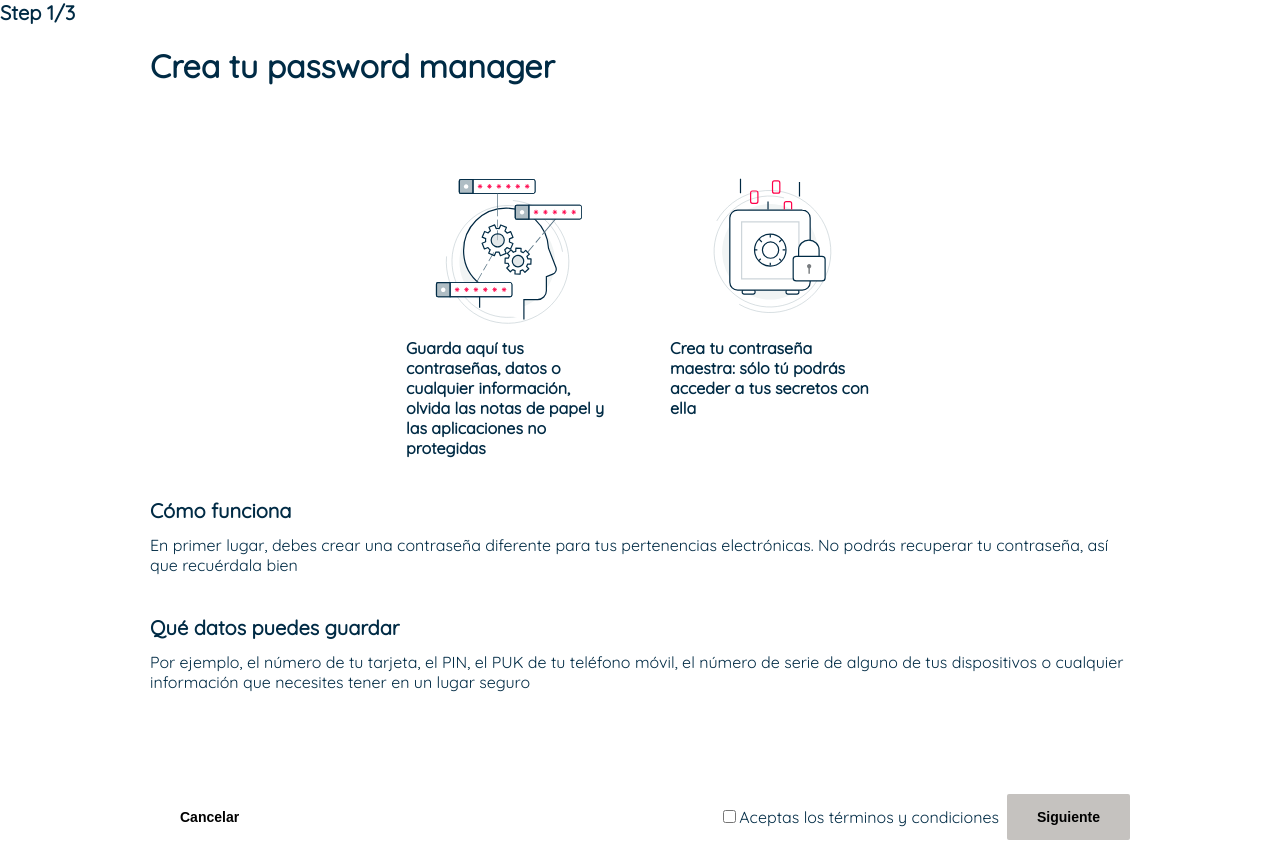
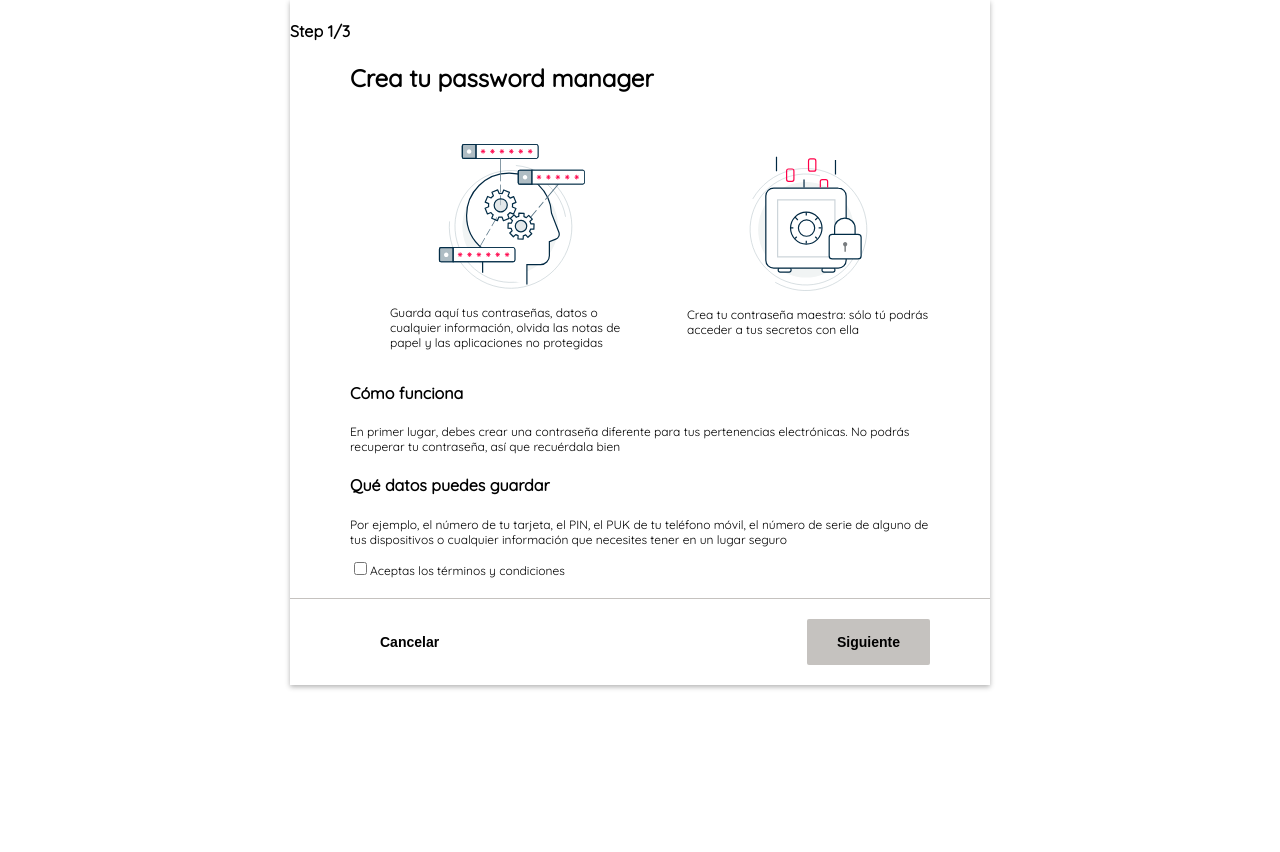
Before and after one commit to mvtercero/password-wizard, a React (Create React App) app: page / in a window 1280 px wide. After the commit the page ends 800 px from the top, so only its background shows below. Built offline with nearby package versions, Linux system fonts and the light colour scheme.

Commit message:
fix: fix some styles

```diff
--- /dev/null
+++ b/src/App.css
@@ -0,0 +1,5 @@
+.app {
+  display: flex;
+  align-items: center;
+  justify-content: center;
+}
--- a/src/App.js
+++ b/src/App.js
@@ -1,12 +1,12 @@
 import React from 'react'
-import Layout from './components/Layout'
 import Manager from './components/Manager'
+import './App.css'
 
 function App() {
   return (
-    <Layout>
+    <div className="app">
      <Manager/>
-    </Layout>
+    </div>
   )
 }
 
--- a/src/components/Manager/Manager.css
+++ b/src/components/Manager/Manager.css
@@ -1,3 +1,11 @@
-.steps-content {
-  padding: 0 150px;
+.manager {
+  width: 700px;
+  background-color: #ffffff;
+  box-shadow: 0 2px 5px rgba(0, 0, 0, 0.3);
 }
+
+.manager__title {
+  margin: 0;
+  padding-left: 60px;
+  font-size: var(--xl-size);
+}
--- a/src/components/Manager/index.js
+++ b/src/components/Manager/index.js
@@ -9,12 +9,12 @@ const Manager = () => {
   let steps = Steps(step, setStep, password, setPassword)
 
   return (
-    <div>
+    <div className="manager">
       <h4>
         Step {step + 1}/{steps.length}
       </h4>
-      <div className="steps-content">
-        <h1>Crea tu password manager</h1>
+      <div>
+        <h1 className="manager__title">Crea tu password manager</h1>
         {steps[`${step}`].content}
       </div>
     </div>
--- a/src/index.css
+++ b/src/index.css
@@ -28,16 +28,9 @@ Variables
   --black: #000000;
   --gray-light: #c5c2bf;
   --danger: #ff0000;
-  --xxl-size: 56px;
+  --xl-size: 24px;
   --l-size: 20px;
   --m-size: 16px;
   --s-size: 12px;
   --xs-size: 10px;
-  --xxl-line-height: 72px;
-  --m-line-height: 24px;
-  --s-line-height: 20px;
-  --xs-line-height: 16px;
-  --regular-weigth: 400;
-  --medium-weigth: 500;
-  --normal-style: normal;
 }
--- a/src/views/ProductInformation/ProductInformation.css
+++ b/src/views/ProductInformation/ProductInformation.css
@@ -1,60 +1,45 @@
 .product-info {
-  width: 100%;
-  height: 100%;
+  margin-top: 30px;
 }
 
 .product-info__group {
-  padding: 50px 0;
+  padding: 20px 60px;
 }
 
 .product-info__group-images {
   display: flex;
-  justify-content: center;
-  padding: 20px 50px;
-  margin-bottom: 20px;
+  justify-content: space-between;
+  align-items: center;
+  padding-left: 40px;
 }
 
 .product-info__group-detail {
   display: flex;
   flex-direction: column;
   align-items: center;
-  max-width: 30%;
-  font-size: var(--m-size);
-  font-weight: bold;
-  padding: 0 30px;
+  width: 45%;
 }
 
-.product-info__group-img {
-  height: 160px;
+.product-info__group-info {
+  font-size: var(--s-size);
+}
+
+.product-info__group-title {
+  font-size: var(--m-size);
 }
 
 .product-info__group-text {
-  font-size: var(--m-size);
-  margin-bottom: 40px;
-}
-
-.product-info__check {
-  display: flex;
-  align-items: center;
+  margin-top: 20px;
 }
 
 .product-info__terms-conditions {
-  margin-right: 8px;
+  margin-top: 12px;
+  font-size: var(--s-size);
 }
 
 .product__buttons {
-  margin: 12px 0;
   display: flex;
   justify-content: space-between;
-  align-items: flex-end;
+  padding: 20px 60px;
+  border-top: 1px solid var(--gray-light);
 }
-
-h4 {
-  margin: 0 0 12px 0;
-  font-size: var(--l-size);
-}
-
-p {
-  margin: 0;
-  font-size: var(--m-size);
-}
--- a/src/views/ProductInformation/index.js
+++ b/src/views/ProductInformation/index.js
@@ -16,25 +16,33 @@ const Step1 = ({ step, setStep }) => {
         <div className="product-info__group">
           <div className="product-info__group-images">
             <div className="product-info__group-detail">
-          <div className="product-info__group-img">
+            <div>
               <img src={head} alt="cabeza pensando"></img>
             </div>
-          <p>Guarda aquí tus contraseñas, datos o cualquier información, olvida las notas de papel y las aplicaciones no protegidas</p>
+            <p className="product-info__group-info">Guarda aquí tus contraseñas, datos o cualquier información, olvida las notas de papel y las aplicaciones no protegidas</p>
             </div>
             <div className="product-info__group-detail">
-        <div className="product-info__group-img">
+              <div>
                 <img src={lock} alt="candado"></img>
               </div>
-        <p>Crea tu contraseña maestra: sólo tú podrás acceder a tus secretos con ella</p>
+              <p className="product-info__group-info">Crea tu contraseña maestra: sólo tú podrás acceder a tus secretos con ella</p>
               </div>
           </div>
           <div className="product-info__group-text">
-          <h4>Cómo funciona</h4>
-          <p>En primer lugar, debes crear una contraseña diferente para tus pertenencias electrónicas. No podrás recuperar tu contraseña, así que recuérdala bien</p>
+            <h4 className="product-info__group-title">Cómo funciona</h4>
+            <p className="product-info__group-info">En primer lugar, debes crear una contraseña diferente para tus pertenencias electrónicas. No podrás recuperar tu contraseña, así que recuérdala bien</p>
           </div>
           <div className="product-info__group-text">
-          <h4>Qué datos puedes guardar</h4>
-          <p>Por ejemplo, el número de tu tarjeta, el PIN, el PUK de tu teléfono móvil, el número de serie de alguno de tus dispositivos o cualquier información que necesites tener en un lugar seguro</p>
+            <h4 className="product-info__group-title">Qué datos puedes guardar</h4>
+            <p className="product-info__group-info">Por ejemplo, el número de tu tarjeta, el PIN, el PUK de tu teléfono móvil, el número de serie de alguno de tus dispositivos o cualquier información que necesites tener en un lugar seguro</p>
+          </div>
+          <div className="product-info__terms-conditions">
+            <input
+              type="checkbox"
+              checked={checked}
+              onChange={handleCheckbox}
+            />
+            Aceptas los términos y condiciones
           </div>
         </div>
 
@@ -45,14 +53,7 @@ const Step1 = ({ step, setStep }) => {
               Cancelar
             </Button>
             <div className="product-info__check">
-            <div className="product-info__terms-conditions">
-              <input
-                type="checkbox"
-                checked={checked}
-                onChange={handleCheckbox}
-              />
-              Aceptas los términos y condiciones
-            </div>
+
             <Button
               onClick={handleNext} type="submit"
               disabled={disabledButton}
```
Also changed, not shown: src/App.scss (deleted, +0 -28 lines). Lines whose indentation alone changed are shown as unchanged.
